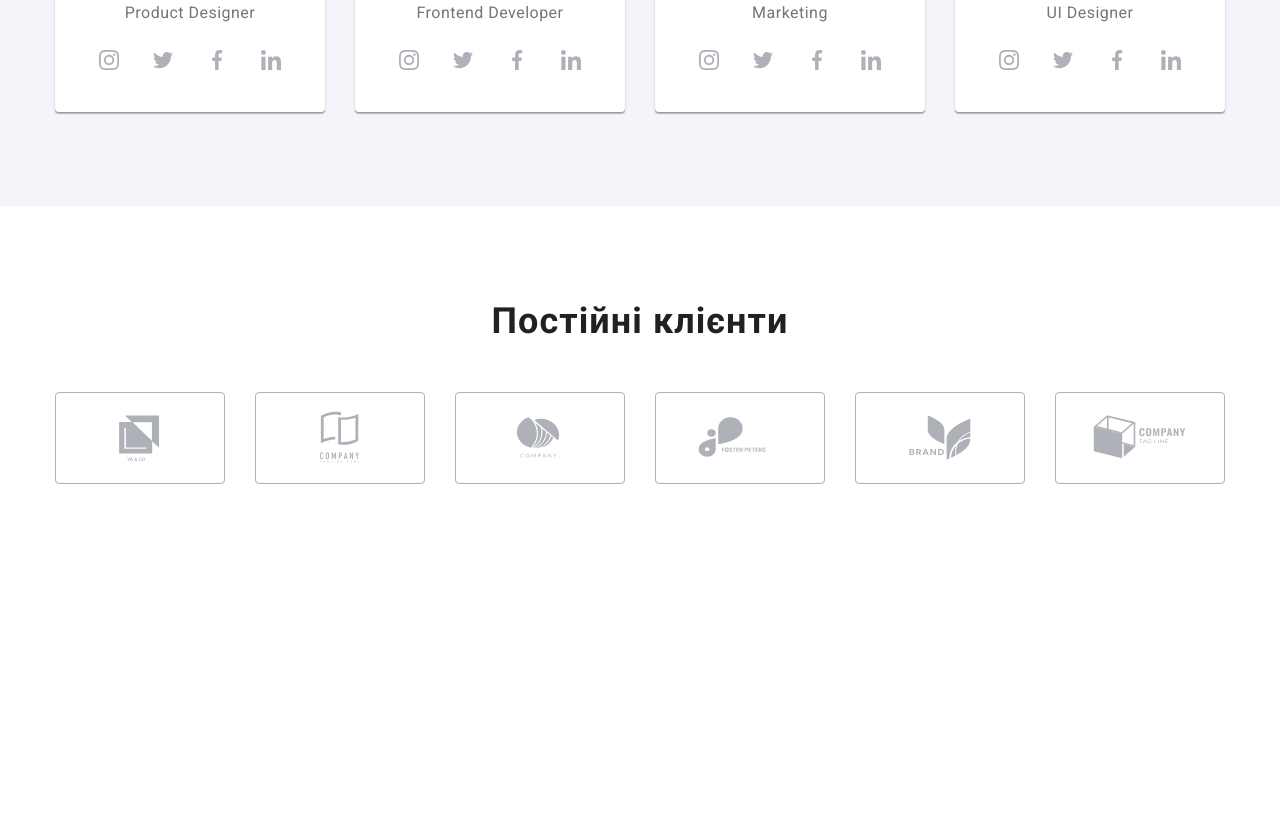
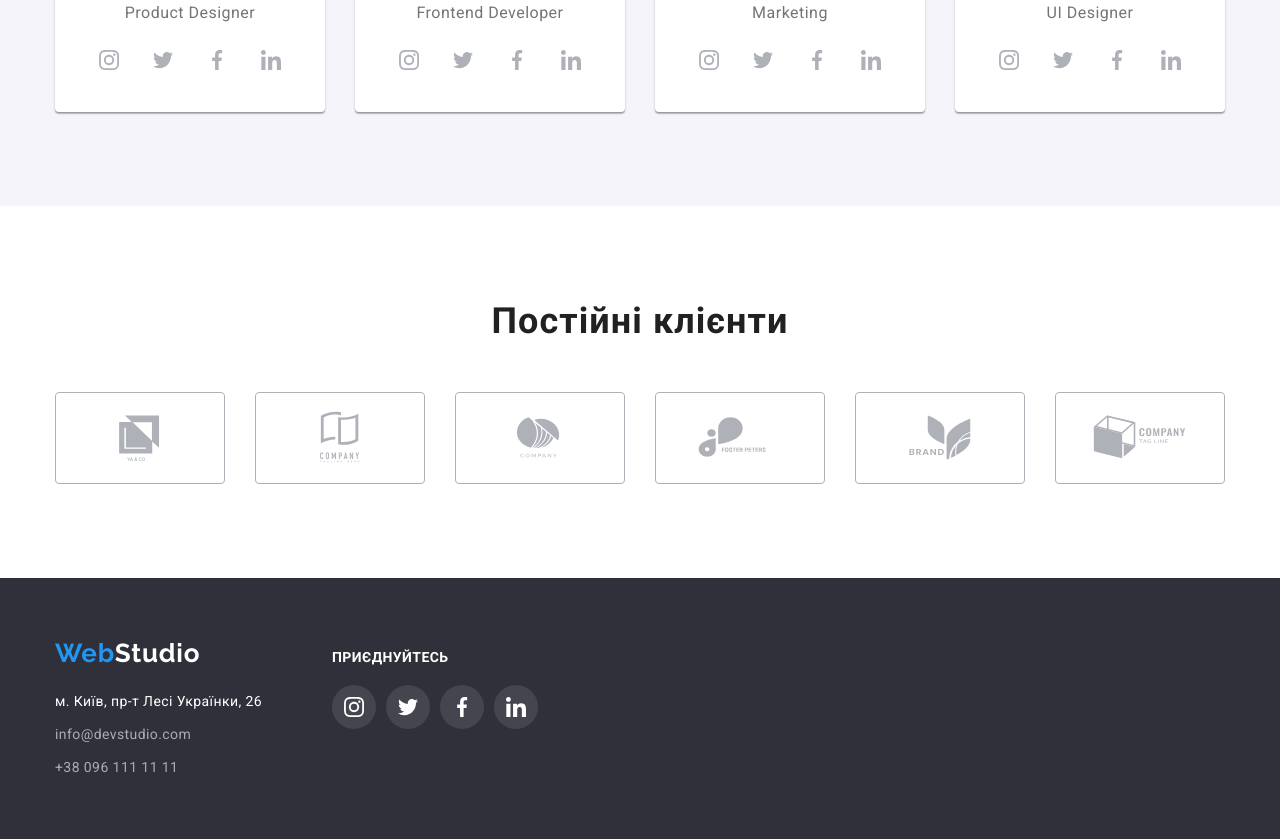
Before and after one commit to AndreyTarkaniy/goit-markup-hw-04, a plain HTML site: page index.html in a window 1280 px wide. Shown: the part 2099-2938 px from the top of the page. Before the commit the page ends 2677 px from the top, so only its background shows below. Drawn offline with nearby package versions, Linux system fonts and the light colour scheme.

Commit message:
футер у "студіо"

```diff
--- a/index.html
+++ b/index.html
@@ -363,5 +363,66 @@
     </main>
 
     <!-- footer -->
+    <footer class="footer">
+      <div class="footer-container container">
+        <div class="footer-contacts">
+          <a class="logo link" href="./index.html" lang="en">Web<span class="logo-footer">Studio</span></a>
+          <address>
+            <ul class="footer-list list">
+              <li class="footer-list-item">
+                <a class="link" href="https://goo.gl/maps/v9PzNUbJb5U7j13fA" target="_blank" rel="noopener noreferrer">
+                  <span class="address-link">м. Київ, пр-т Лесі Українки, 26</span>
+                </a>
+              </li>
+
+              <li class="footer-list-item">
+                <a class="link" href="mailto:info@devstudio.com">info@devstudio.com</a>
+              </li>
+
+              <li class="footer-list-item">
+                <a class="link" href="tel:+380961111111">+38 096 111 11 11</a>
+              </li>
+            </ul>
+          </address>
+        </div>
+
+        <div class="footer-socials">
+          <h2 class="footer-title">приєднуйтесь</h2>
+          <ul class="footer-social list">
+            <li class="footer-social-item">
+              <a class="footer-social-link" href="https://www.instagram.com" target="_blank" rel="noopener noreferre">
+                <svg class="social-icon" width="20" height="20">
+                  <use href="./images/icons.svg#icon-instagram"></use>
+                </svg>
+              </a>
+            </li>
+
+            <li class="footer-social-item">
+              <a class="footer-social-link" href="https://twitter.com " target="_blank" rel="noopener noreferre">
+                <svg class="footer-social-icon" width="20" height="20">
+                  <use href="./images/icons.svg#icon-twitter"></use>
+                </svg>
+              </a>
+            </li>
+
+            <li class="footer-social-item">
+              <a class="footer-social-link" href="https://m.facebook.com " target="_blank" rel="noopener noreferre">
+                <svg class="footer-social-icon" width="20" height="20">
+                  <use href="./images/icons.svg#icon-facebook"></use>
+                </svg>
+              </a>
+            </li>
+
+            <li class="footer-social-item">
+              <a class="footer-social-link" href="https://www.linkedin.com" target="_blank" rel="noopener noreferre">
+                <svg class="footer-social-icon" width="20" height="20">
+                  <use href="./images/icons.svg#icon-linkedin"></use>
+                </svg>
+              </a>
+            </li>
+          </ul>
+        </div>
+      </div>
+    </footer>
   </body>
 </html>
```
